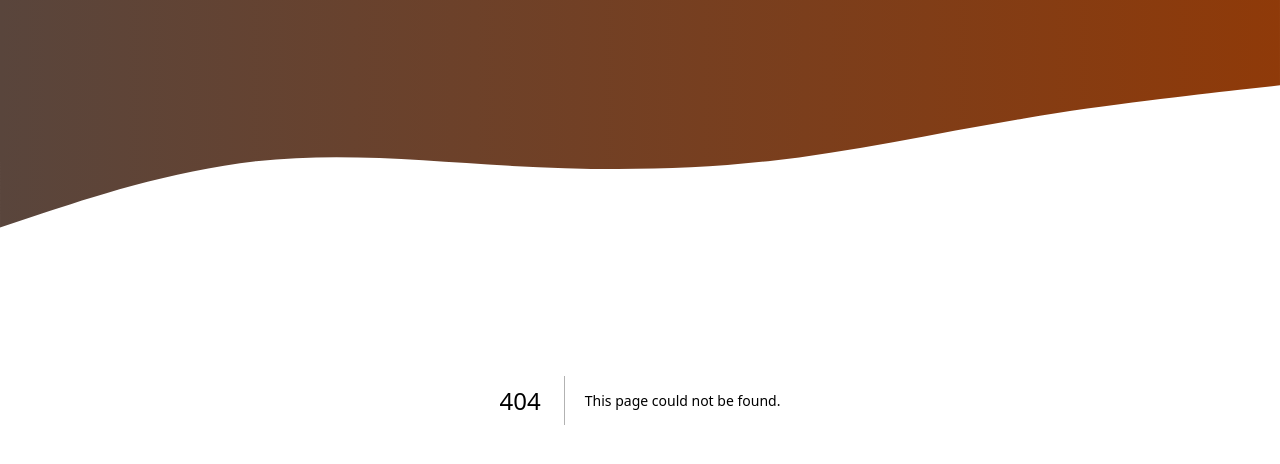
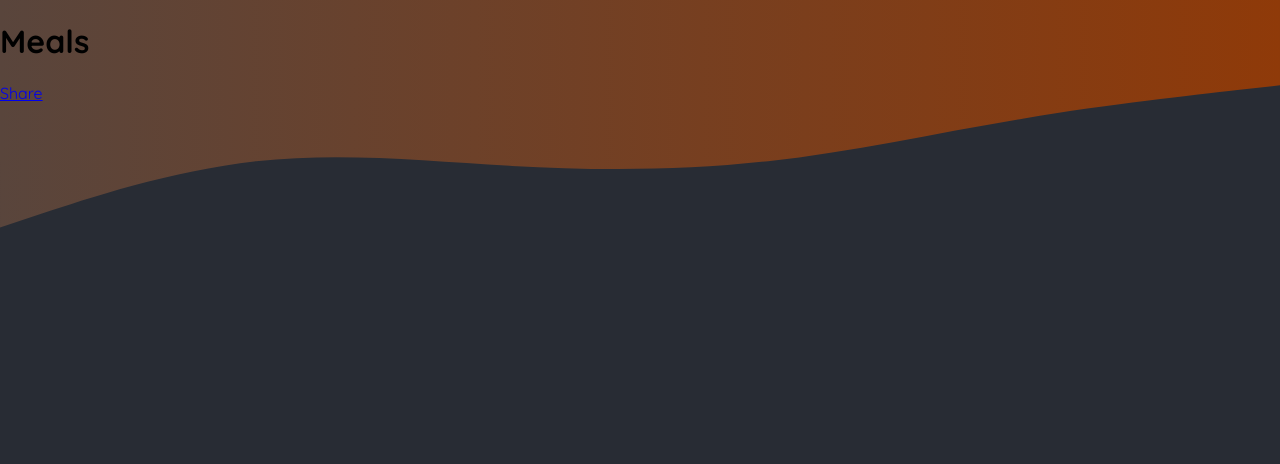
Before and after one commit to Oxana2014/FoodiesNextApp, a Next.js app: page /meals in a window 1280 px wide. Before the commit this address had no page. Shown: the top 464 px of the page. Built offline with nearby package versions, Linux system fonts and the light colour scheme.

Commit message:
Add basic routes

```diff
--- /dev/null
+++ b/app/community/page.js
@@ -0,0 +1,5 @@
+export default function CommunityPage() {
+    return <>
+    <h1>Community</h1>
+    </>
+}
--- /dev/null
+++ b/app/meals/[mealSlug]/page.js
@@ -0,0 +1,6 @@
+export default function MealDetailPage({params}) {
+    return <>
+    <h1>Meal Details</h1>
+    <p>{params.mealSlug}</p>
+    </>
+}
--- /dev/null
+++ b/app/meals/page.js
@@ -0,0 +1,8 @@
+import Link from 'next/link'
+
+export default function MealsPage() {
+    return <>
+    <h1>Meals</h1>
+    <p><Link href='/meals/share'>Share</Link></p>
+    </>
+}
--- /dev/null
+++ b/app/meals/share/page.js
@@ -0,0 +1,5 @@
+export default function ShareMealPage() {
+    return <>
+    <h1>Share</h1>
+    </>
+}
--- a/app/page.js
+++ b/app/page.js
@@ -1,9 +1,13 @@
+import Link from 'next/link'
+
 export default function Home() {
   return (
     <main>
       <h1 style={{ color: 'white', textAlign: 'center' }}>
         Time to get started!
       </h1>
+<p><Link href='/meals' >Meals</Link></p>
+<p><Link href='/community' >Community</Link></p>
     </main>
   );
 }
```
Also changed, not shown: 2 other files (tests, documents, lock files or other folders).
